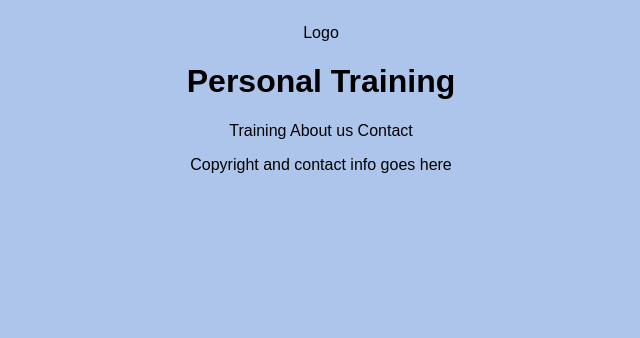
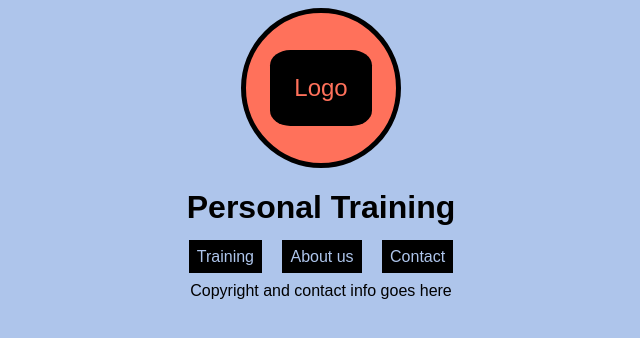
Before and after one commit to TrentOnTrent/Sat11MayWebsite, a plain HTML site: page index.html in a window 1280 px wide. Shown: the whole page, without its empty margins (319-959 px from the left). Drawn offline with Linux system fonts and the light colour scheme.

Commit message:
Added styling

```diff
--- /dev/null
+++ b/CSS/style.css
@@ -0,0 +1,53 @@
+* {
+    --blue-light: #AEc5EB;
+    --orange: #FF715B;
+    color: black;
+}
+
+body {
+    background-color: var(--blue-light);
+    font-family:Arial, Helvetica, sans-serif;
+    display:flex;
+    justify-content: baseline;
+    flex-direction: column;
+    text-align: center;
+    align-items: center;
+    /* Text align is horizontal*/
+}
+
+header{
+    display:flex;
+    flex-direction: column;
+    text-align: center;
+    align-items: center;
+    /* Text align is horizontal*/
+}
+
+.logo{
+    height: 150px;
+    width: 150px;
+    background-color: var(--orange);
+    display:flex;
+    justify-content: center;
+    text-align: center;
+    align-items: center;
+    border: solid black 5px;
+    border-radius: 50%;
+}
+
+.logo p{
+    background-color: black;
+    color: var(--orange);
+    font-size: 1.5rem;
+    padding: 1.5rem;
+    border-radius: 20%;
+}
+
+nav a {
+    text-decoration: none;
+    background-color: black;
+    color: var(--blue-light);
+    padding: 0.5rem;
+    margin-left: 0.5rem;
+    margin-right: 0.5rem;
+}
--- a/index.html
+++ b/index.html
@@ -4,18 +4,18 @@
     <meta charset="UTF-8">
     <meta name="viewport" content="width=device-width, initial-scale=1.0">
     <title>Personal Training Website</title>
-    <link rel="stylesheet" href="style.css">
+    <link rel="stylesheet" href="./CSS/style.css">
 </head>
 <body>
     <header>
-        <div>
+        <div class="logo">
             <p>Logo</p>
         </div>
         <h1>Personal Training</h1>
         <nav>
-            <a>Training</a>
-            <a>About us</a>
-            <a>Contact</a>
+            <a href="#">Training</a>
+            <a href="#">About us</a>
+            <a href="#">Contact</a>
         </nav>
     </header>
     <main>
--- a/style.css
+++ /dev/null
@@ -1,14 +0,0 @@
-* {
-    --blue-light: #AEc5EB;
-    color: black;
-}
-
-body {
-    background-color: var(--blue-light);
-    font-family:Arial, Helvetica, sans-serif;
-    display:flex;
-    flex-direction: column;
-    /* Text align is horizontal*/
-    text-align: center;
-    align-items: center;
-}
```
